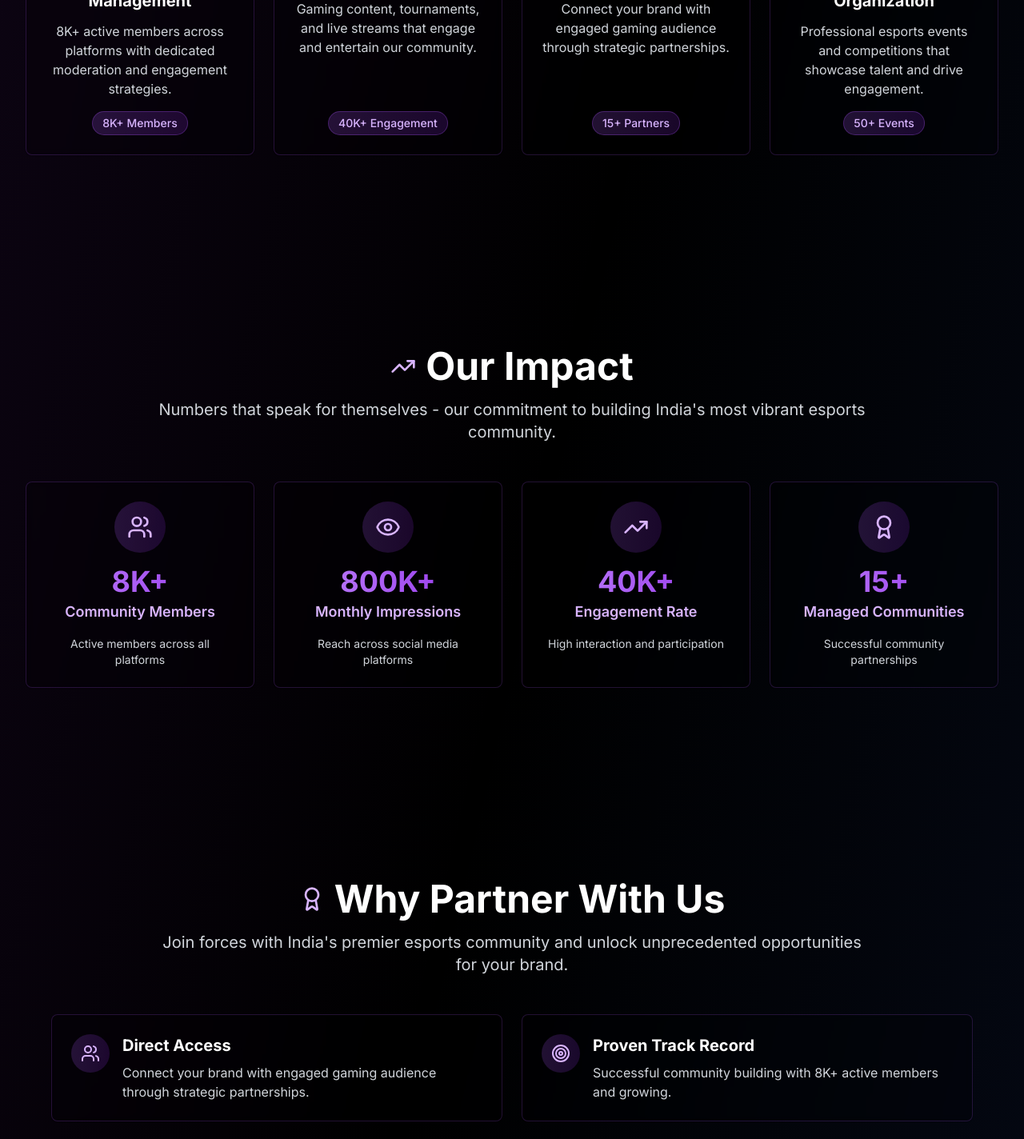
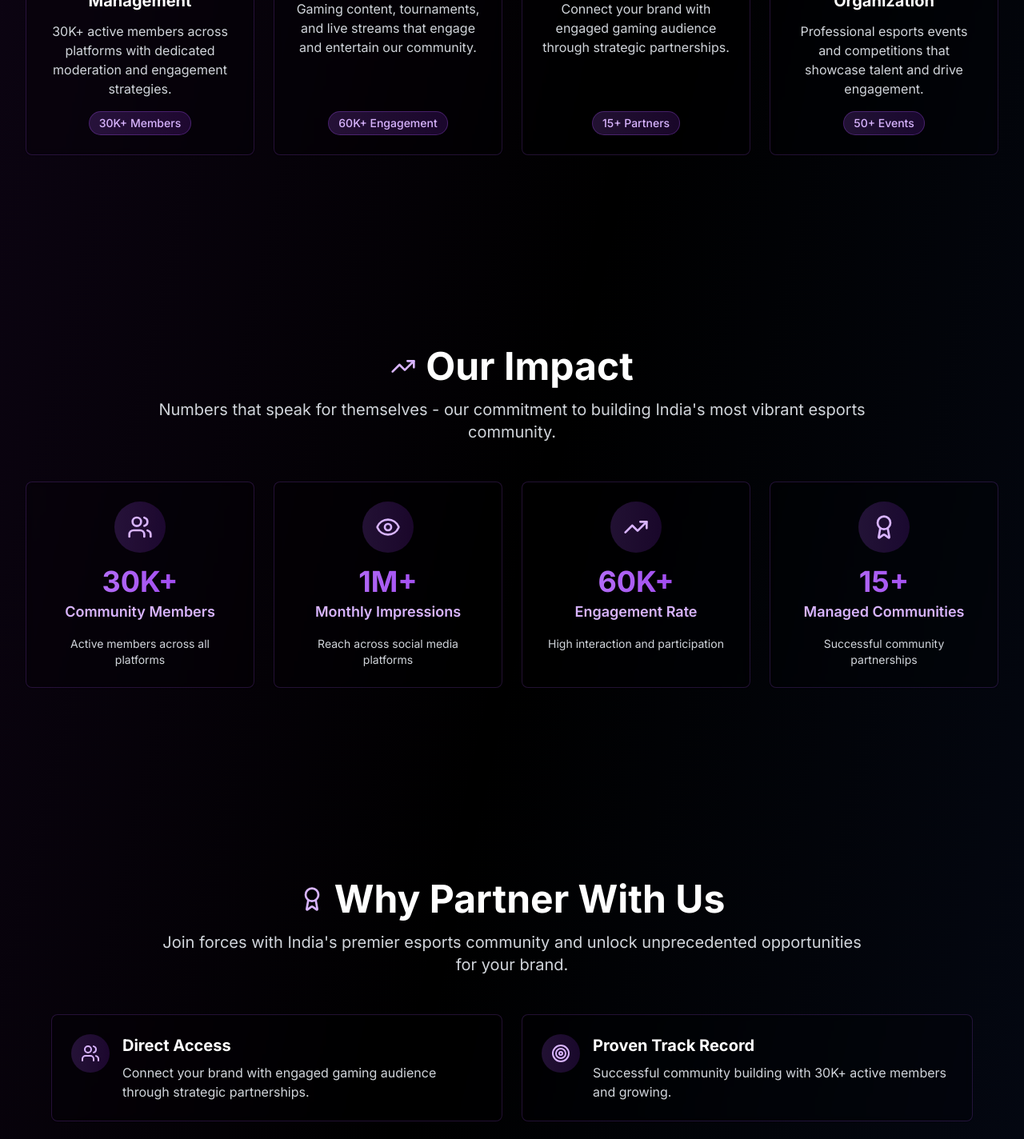
Before and after one commit to Pranavfr/esports-talks-website, a Next.js app: page / in a window 1280 px wide. Shown: the part 2000-3424 px from the top of the page at 80% size. Built offline with nearby package versions, Linux system fonts and the light colour scheme; no server answers.

Commit message:
Update statistics across the website (30K+, 1M+, 60K+)

```diff
--- a/app/contact/page.tsx
+++ b/app/contact/page.tsx
@@ -62,7 +62,7 @@
     {
       icon: Users,
       title: "Community Size",
-      value: "8K+ Members",
+      value: "30K+ Members",
       description: "Active community across platforms"
     },
     {
--- a/app/services/page.tsx
+++ b/app/services/page.tsx
@@ -10,16 +10,16 @@
   const services = [
     {
       title: "Community Management",
-      description: "8K+ active members across platforms with dedicated moderation, engagement strategies, and 24/7 community support.",
+      description: "30K+ active members across platforms with dedicated moderation, engagement strategies, and 24/7 community support.",
       icon: Users,
-      stats: "8K+ Members",
+      stats: "30K+ Members",
       features: ["Discord Server", "Social Media", "Event Coordination"]
     },
     {
       title: "Content Creation",
       description: "High-quality gaming content, tournament coverage, live streams, and viral social media posts that drive engagement.",
       icon: Video,
-      stats: "40K+ Engagement",
+      stats: "60K+ Engagement",
       features: ["Live Streaming", "Video Production", "Social Media"]
     },
     {
@@ -47,7 +47,7 @@
       title: "Marketing Solutions",
       description: "Comprehensive digital marketing strategies tailored for gaming brands and esports organizations.",
       icon: TrendingUp,
-      stats: "800K+ Reach",
+      stats: "1M+ Reach",
       features: ["Social Media Marketing", "Influencer Campaigns", "Analytics"]
     }
   ];
--- a/components/about-section.tsx
+++ b/components/about-section.tsx
@@ -38,7 +38,7 @@
               </div>
               <h3 className="text-xl font-bold text-white mb-3">Community First</h3>
               <p className="text-gray-300">
-                A vibrant community of 8K+ passionate gamers and esports enthusiasts, fostering connections and building lasting relationships.
+                A vibrant community of 30K+ passionate gamers and esports enthusiasts, fostering connections and building lasting relationships.
               </p>
             </CardContent>
           </Card>
--- a/components/hero-slider.tsx
+++ b/components/hero-slider.tsx
@@ -82,8 +82,8 @@
                     <h2 className="text-xl md:text-2xl font-bold">96 hours Insights of X community</h2>
                     <div className="space-y-2 mb-4 text-base md:text-lg">
                       <p>New posts: 3K+</p>
-                      <p>Like Count: 40K+</p>
-                      <p>Impressions: 800K+</p>
+                      <p>Like Count: 60K+</p>
+                      <p>Impressions: 1M+</p>
                       <p>Space conducted:</p>
                       <ul className="ml-4">
                         <li>Official: 1</li>
--- a/components/partnership-section.tsx
+++ b/components/partnership-section.tsx
@@ -14,7 +14,7 @@
   {
     icon: Target,
     title: "Proven Track Record",
-    description: "Successful community building with 8K+ active members and growing."
+    description: "Successful community building with 30K+ active members and growing."
   },
   {
     icon: TrendingUp,
--- a/components/services-section.tsx
+++ b/components/services-section.tsx
@@ -8,14 +8,14 @@
   {
     icon: Users,
     title: "Community Management",
-    description: "8K+ active members across platforms with dedicated moderation and engagement strategies.",
-    stats: "8K+ Members"
+    description: "30K+ active members across platforms with dedicated moderation and engagement strategies.",
+    stats: "30K+ Members"
   },
   {
     icon: Video,
     title: "Content Creation",
     description: "Gaming content, tournaments, and live streams that engage and entertain our community.",
-    stats: "40K+ Engagement"
+    stats: "60K+ Engagement"
   },
   {
     icon: Handshake,
--- a/components/stats-section.tsx
+++ b/components/stats-section.tsx
@@ -7,19 +7,19 @@
 const stats = [
   {
     icon: Users,
-    value: "8K+",
+    value: "30K+",
     label: "Community Members",
     description: "Active members across all platforms"
   },
   {
     icon: Eye,
-    value: "800K+",
+    value: "1M+",
     label: "Monthly Impressions",
     description: "Reach across social media platforms"
   },
   {
     icon: TrendingUp,
-    value: "40K+",
+    value: "60K+",
     label: "Engagement Rate",
     description: "High interaction and participation"
   },
```
